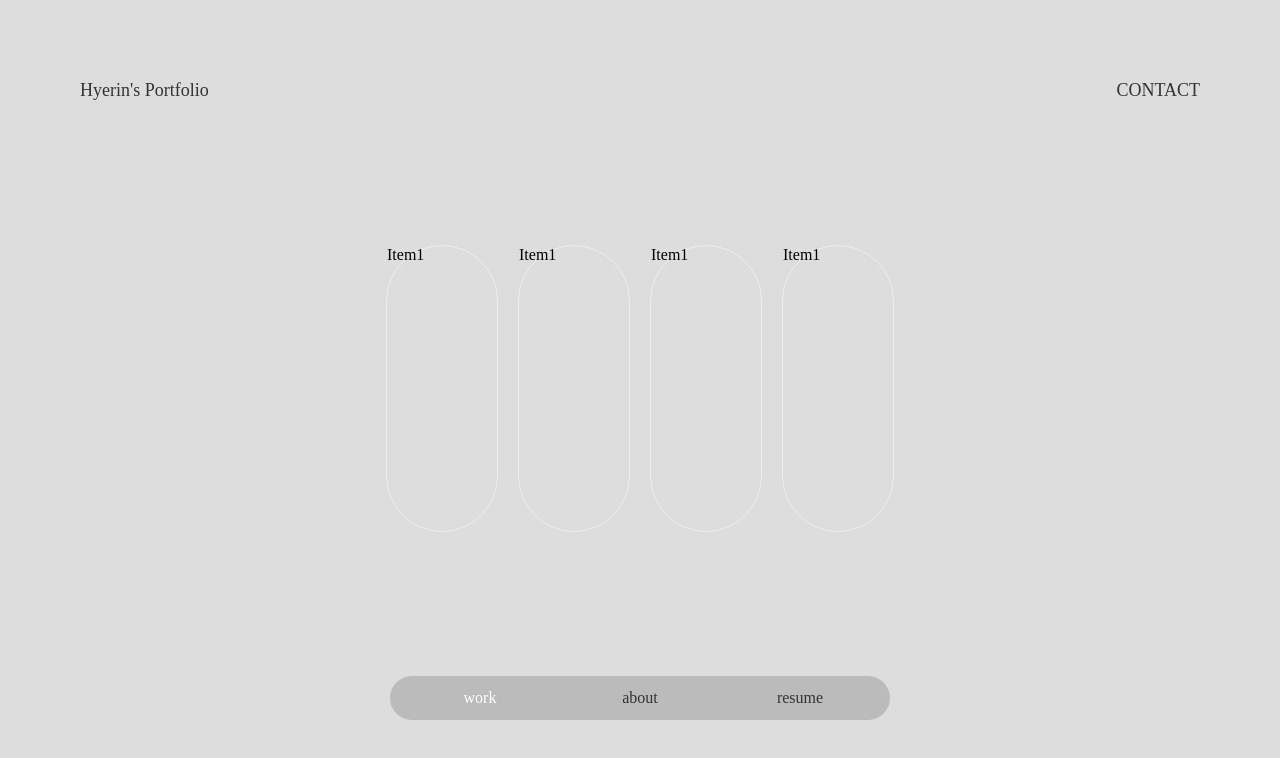
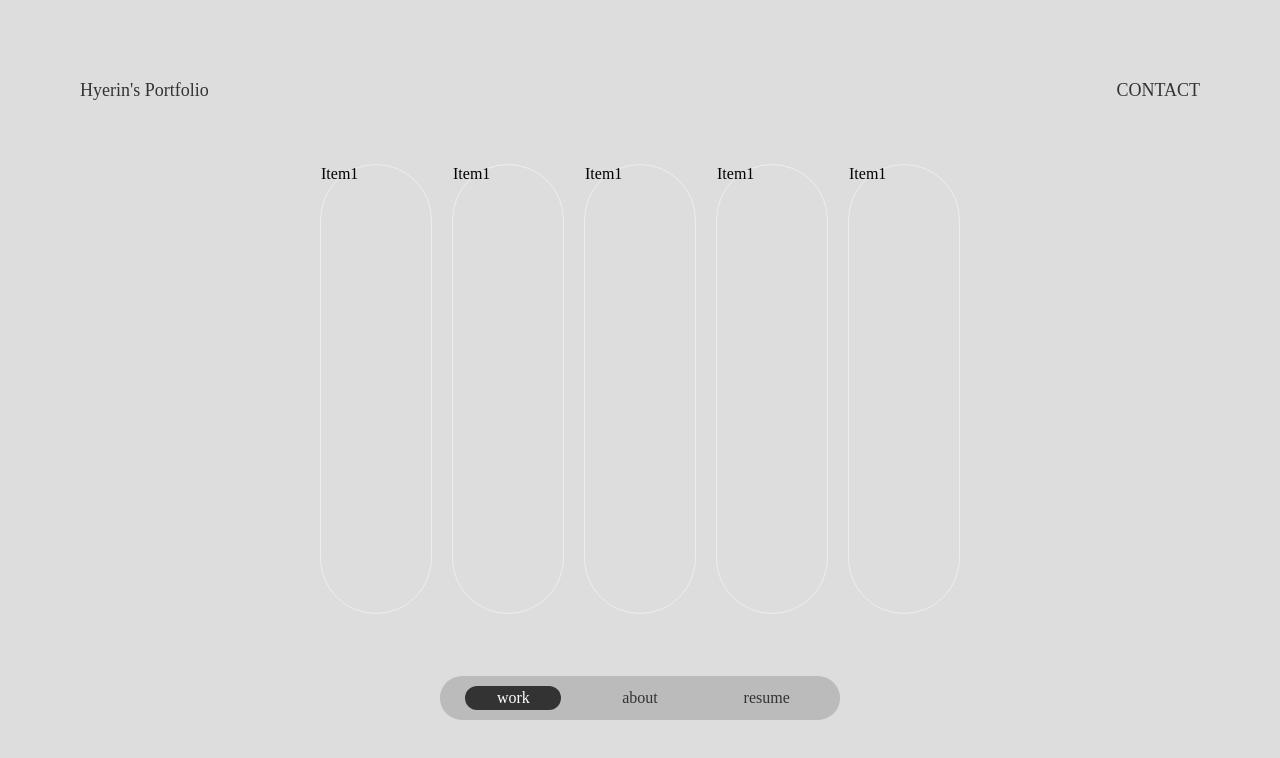
Before and after one commit to Minhyerin/HyerinPortfolio.ver2, a React (Create React App) app: page /work in a window 1280 px wide. Shown: the top 758 px of the page. Built offline with nearby package versions, Linux system fonts and the light colour scheme; the HTML template or start-up script is replaced by a standard one; a web font is replaced by a local one.

Commit message:
Nav active

```diff
--- a/src/App.js
+++ b/src/App.js
@@ -1,4 +1,4 @@
-import logo from "./logo.svg";
+
 import "./App.css";
 import Main from "./Pages/Main";
 import Header from "./Components/Header";
@@ -7,6 +7,7 @@ import About from "./Pages/About";
 import Work from "./Pages/Work";
 import Resume from "./Pages/Resume";
 import Contact from "./Pages/Contact";
+import { WorkVeiw } from "./Pages/WorkVeiw";
 import { Routes, Route } from "react-router-dom";
 import { styled } from "styled-components";
 
@@ -27,6 +28,7 @@ function App() {
       <Routes>
         <Route path="/" element={<Main />} />
         <Route path="/work" element={<Work />} />
+        <Route path="/work/:id" element={<WorkVeiw />} />
         <Route path="/about" element={<About />} />
         <Route path="/resume" element={<Resume />} />
         <Route path="/contact" element={<Contact />} />
--- a/src/Components/Navbar.js
+++ b/src/Components/Navbar.js
@@ -10,7 +10,7 @@ const Container = styled.div`
   justify-content: center;
 `;
 const Ul = styled.ul`
-  width: 500px;
+  width: 400px;
   padding: 10px 20px;
   display: flex;
   justify-content: center;
@@ -23,56 +23,34 @@ const Ul = styled.ul`
     width: 100%;
     a {
       display: inline-block;
-      width: 100%;
+      width: 90%;
       color: #333;
       padding: 3px 0;
+      border-radius: 20px;
       transition: 0.4s;
-      &.off {
-        color: #333;
-      }
-      &.active {
-        color: #fff;
-      }
     }
   }
 `;
 
 const menulist = ["work", "about", "resume"];
 const Navbar = () => {
-  const [isActive, setActive] = useState(false);
-  const handleOnActive = () => {
-    setActive(!isActive);
-    return;
+  const activeStyle = {
+    color: "#fff",
+    backgroundColor: "#333",
   };
-  // const activeStyle = {
-  //   width: "90%",
-  //   backgroundColor: "#ddd",
-  //   color: "#333",
-  //   borderRadius: "15px",
-  //   transition: "0.4s",
-  // };
 
   return (
     <Container>
       <Ul>
-        {menulist.map((menu, index) => (
+        {menulist.map((menu) => (
           <li>
             <NavLink
-              key={index}
-              onClick={handleOnActive}
-              className={isActive ? "active" : "off"}
+              style={({ isActive }) => (isActive ? activeStyle : {})}
               to={"/" + menu}
               href="#"
             >
               {menu}
             </NavLink>
-            {/* <NavLink
-              style={({ isActive }) => (isActive ? activeStyle : {})}
-              to={"/" + menu}
-              href="#"
-            >
-              {menu}
-            </NavLink> */}
           </li>
         ))}
       </Ul>
--- a/src/Components/WorkItem.js
+++ b/src/Components/WorkItem.js
@@ -1,17 +1,25 @@
 import React from "react";
 import { styled } from "styled-components";
+import { useNavigate, useParams } from "react-router-dom";
 
 const Container = styled.div`
   width: 10%;
-  height: 50%;
+  height: 450px;
   border: 1px solid #eee;
   border-radius: 150px;
 
   cursor: pointer;
+  transition: 0.4s;
+  &:hover {
+    width: 15%;
+    border-radius: 70px;
+  }
 `;
 
 const WorkItem = () => {
-  return <Container>Item1</Container>;
+  const navigate = useNavigate();
+
+  return <Container onClick={() => navigate("/work/:id")}>Item1</Container>;
 };
 
 export default WorkItem;
--- a/src/Pages/About.js
+++ b/src/Pages/About.js
@@ -1,7 +1,12 @@
 import React from "react";
+import { styled } from "styled-components";
 
+const Container = styled.div`
+  width: 100%;
+  height:100vh;
+`;
 const About = () => {
-  return <div>about</div>;
+  return <Container>about</Container>;
 };
 
 export default About;
--- a/src/Pages/Contact.js
+++ b/src/Pages/Contact.js
@@ -1,7 +1,13 @@
 import React from "react";
+import { styled } from "styled-components";
+
+const Container = styled.div`
+  width: 100%;
+  height:100vh;
+`;
 
 const Contact = () => {
-  return <div></div>;
+  return <Container></Container>;
 };
 
 export default Contact;
--- a/src/Pages/Main.js
+++ b/src/Pages/Main.js
@@ -41,11 +41,11 @@ const TitleOne = styled.div`
     }
     .r {
       display: block;
-      animation: ${animation} 0.6s 0.52s linear forwards;
+      animation: ${animation} 0.6s 0.52s linear;
     }
     .o {
       display: block;
-      animation: ${animation} 0.6s 0.54s linear forwards;
+      animation: ${animation} 0.6s 0.54s linear;
     }
     .n {
       display: block;
--- a/src/Pages/Resume.js
+++ b/src/Pages/Resume.js
@@ -1,7 +1,13 @@
 import React from "react";
+import { styled } from "styled-components";
+
+const Container = styled.div`
+  width: 100%;
+  height:100vh;
+`;
 
 const Resume = () => {
-  return <div>resume</div>;
+  return <Container>resume</Container>;
 };
 
 export default Resume;
--- a/src/Pages/Work.js
+++ b/src/Pages/Work.js
@@ -23,6 +23,7 @@ const Work = () => {
       <WorkItem />
       <WorkItem />
       <WorkItem />
+      <WorkItem />
     </Container>
   );
 };
--- /dev/null
+++ b/src/Pages/WorkVeiw.js
@@ -0,0 +1,9 @@
+import React from 'react'
+import { useParams } from 'react-router-dom'
+
+export const WorkVeiw = () => {
+  const {id} = useParams();
+  return (
+    <div>WorkVeiw{id}</div>
+  )
+}
```
